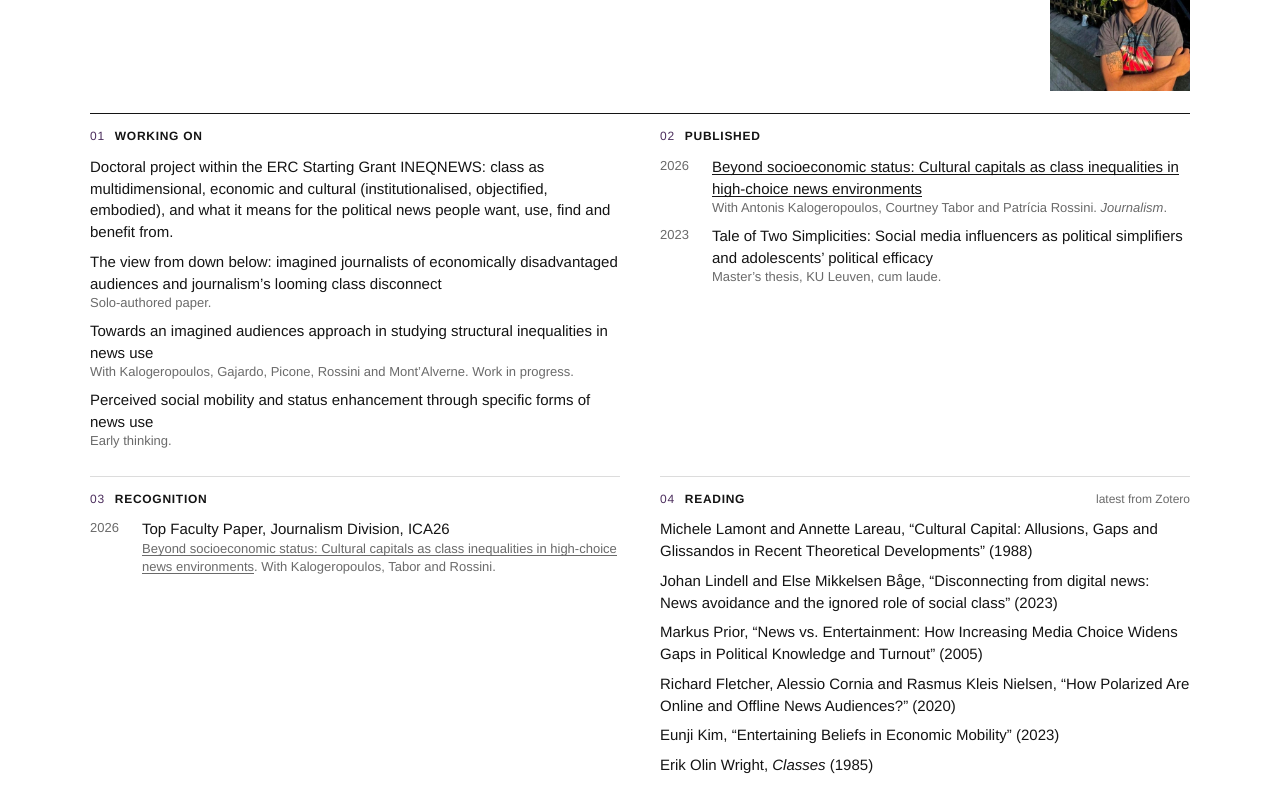
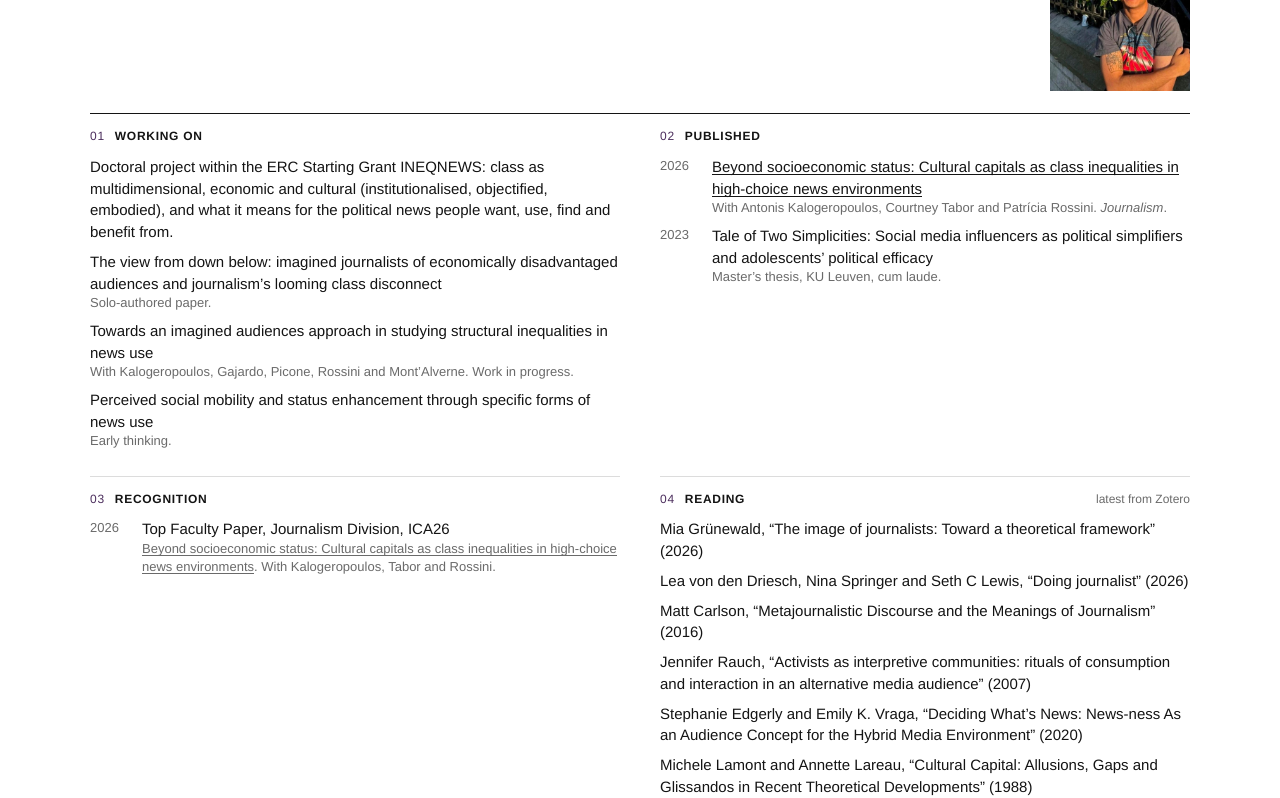
Before and after one commit to AtriMukherjee/academic-website, a plain HTML site: page index.html in a window 1280 px wide. Shown: the part 156-954 px from the top of the page. Drawn offline with Linux system fonts and the light colour scheme.

Commit message:
Update Reading from Zotero
Co-Authored-By: Claude Sonnet 5.5 <noreply@anthropic.com>
Claude-Session: https://claude.ai/code/session_01BnRijhUbfVWjBS3gtLvhRZ

```diff
--- a/index.html
+++ b/index.html
@@ -111,12 +111,12 @@ li .m { display:block; color:var(--muted); font-size:13px; line-height:1.35; }
       <h2><i>04</i>Reading<span class="sm">latest from Zotero</span></h2>
       <!-- READING:START -->
       <ul class="plain">
+        <li><div>Mia Gr&uuml;newald, &ldquo;The image of journalists: Toward a theoretical framework&rdquo; (2026)</div></li>
+        <li><div>Lea von den Driesch, Nina Springer and Seth C Lewis, &ldquo;Doing journalist&rdquo; (2026)</div></li>
+        <li><div>Matt Carlson, &ldquo;Metajournalistic Discourse and the Meanings of Journalism&rdquo; (2016)</div></li>
+        <li><div>Jennifer Rauch, &ldquo;Activists as interpretive communities: rituals of consumption and interaction in an alternative media audience&rdquo; (2007)</div></li>
+        <li><div>Stephanie Edgerly and Emily K. Vraga, &ldquo;Deciding What&rsquo;s News: News-ness As an Audience Concept for the Hybrid Media Environment&rdquo; (2020)</div></li>
         <li><div>Michele Lamont and Annette Lareau, &ldquo;Cultural Capital: Allusions, Gaps and Glissandos in Recent Theoretical Developments&rdquo; (1988)</div></li>
-        <li><div>Johan Lindell and Else Mikkelsen B&aring;ge, &ldquo;Disconnecting from digital news: News avoidance and the ignored role of social class&rdquo; (2023)</div></li>
-        <li><div>Markus Prior, &ldquo;News vs. Entertainment: How Increasing Media Choice Widens Gaps in Political Knowledge and Turnout&rdquo; (2005)</div></li>
-        <li><div>Richard Fletcher, Alessio Cornia and Rasmus Kleis Nielsen, &ldquo;How Polarized Are Online and Offline News Audiences?&rdquo; (2020)</div></li>
-        <li><div>Eunji Kim, &ldquo;Entertaining Beliefs in Economic Mobility&rdquo; (2023)</div></li>
-        <li><div>Erik Olin Wright, <i>Classes</i> (1985)</div></li>
       </ul>
       <!-- READING:END -->
     </section>
```
